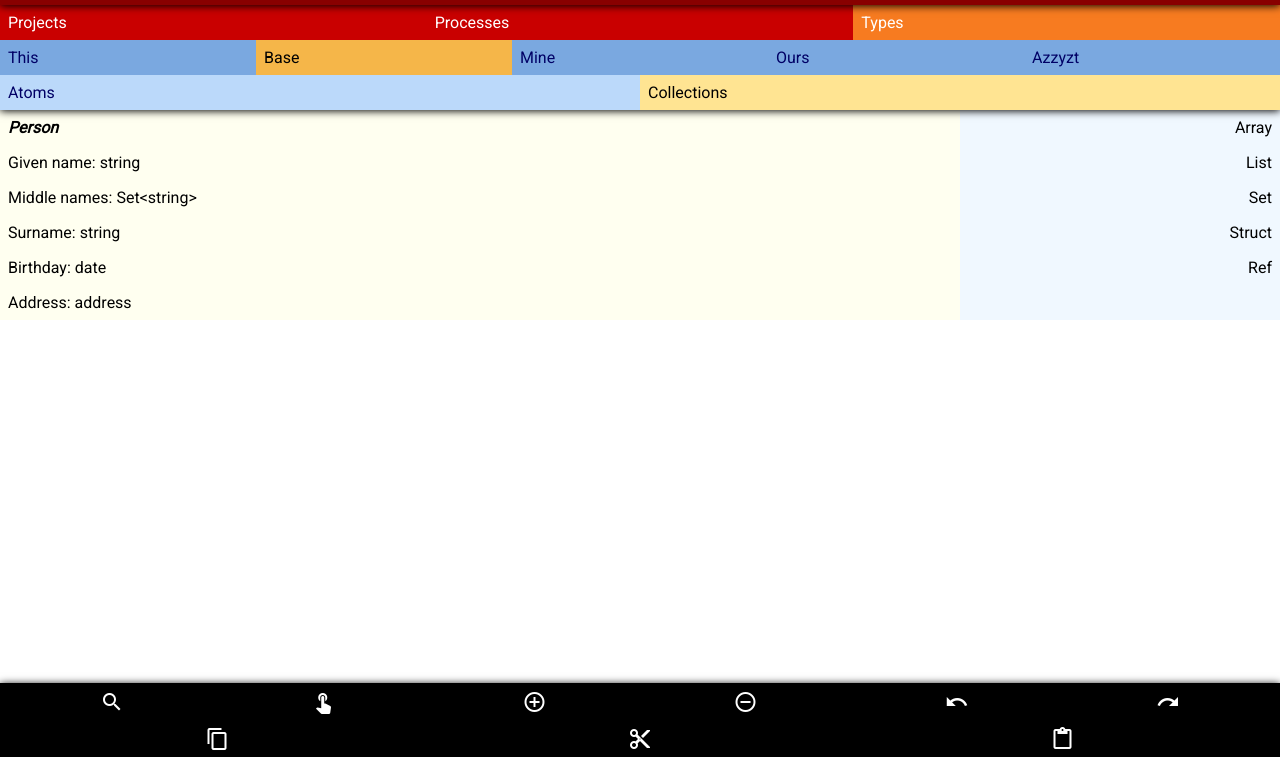
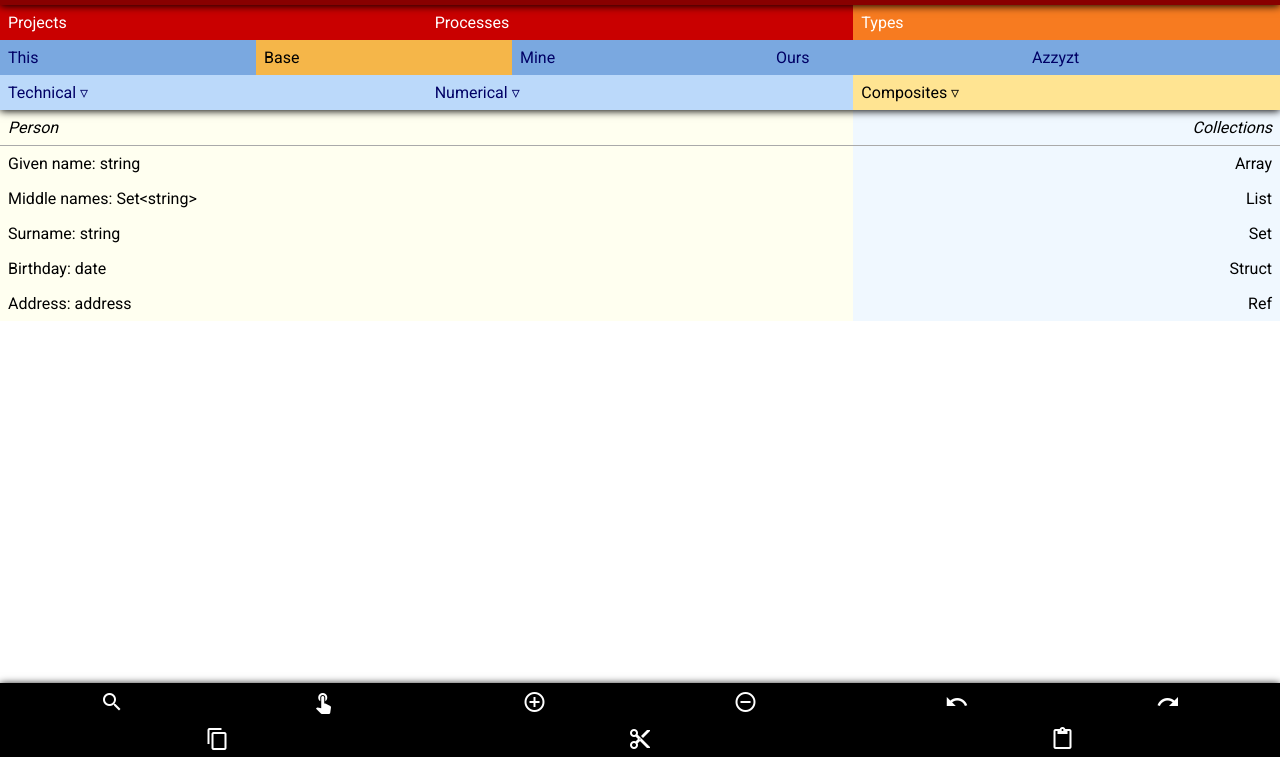
Before and after one commit to amanessinger/azzyzt, a website: page doc/mockups/struct-editor-base-collections.html in a window 1280 px wide. Shown: the part 43-800 px from the top of the page. Drawn offline with Linux system fonts and the light colour scheme.

Commit message:
Re-introduced type-lib__lib-name. Typelib subnavigation is always folder-only now.

```diff
--- a/doc/mockups/struct-editor-base-collections.html
+++ b/doc/mockups/struct-editor-base-collections.html
@@ -47,8 +47,9 @@
   </div>
   <div class="type-lib-subnav">
     <ul class="tabs">
-      <li class="tabs__item">Atoms</li>
-      <li class="tabs__item type-lib-subnav--active">Collections</li>
+      <li class="tabs__item">Technical &triangledown;</li>
+      <li class="tabs__item">Numerical &triangledown;</li>
+      <li class="tabs__item type-lib-subnav--active">Composites &triangledown;</li>
     </ul>
   </div>
 </nav>
@@ -66,6 +67,7 @@
       </div>
     </div>
     <div class="type-editor__lib">
+      <div class="type-editor__lib-name">Collections</div>
       <div class="type-editor__lib-types">
         <div class="type-editor__lib-type">Array</div>
         <div class="type-editor__lib-type">List</div>
--- a/doc/mockups/styles.css
+++ b/doc/mockups/styles.css
@@ -33,6 +33,10 @@ html, .app {
 
 .app-title-project {
   font-size: small;
+}
+
+.nav-block {
+  font-weight: lighter;
 }
 
 .tabs {
@@ -115,7 +119,7 @@ html, .app {
 }
 
 .type-editor__target {
-  flex: 3 0 0;
+  flex: 2 0 0;
 }
 
 .type-editor__lib {
@@ -126,12 +130,14 @@ html, .app {
   overflow-x: hidden;
 }
 
-.type-editor__target-name {
+.type-editor__target-name, .type-editor__lib-name {
   font-style: italic;
-  font-weight: bold;
+  border-bottom-color: #aaaaaa;
+  border-bottom-width: thin;
+  border-bottom-style: solid;
 }
 
-.type-editor__lib-type {
+.type-editor__lib-type, .type-editor__lib-name {
   text-align: right;
 }
 
```
Also changed, not shown: doc/mockups/struct-editor-azzyzt-address.html (+1 -1 lines).
